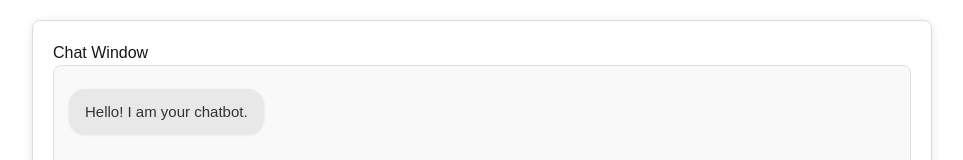
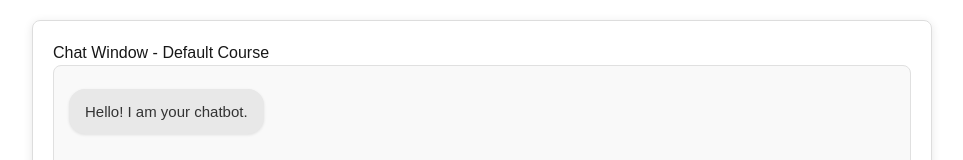
Before and after one commit to EduChatbot/moodle-chatbot-frontend, a Next.js app: page /chat in a window 1280 px wide. Shown: the top 160 px of the page, without its empty margins (158-1121 px from the left). Built offline with nearby package versions, Linux system fonts and the light colour scheme.

Commit message:
feat: add redircetion from course page to chat page

```diff
--- a/src/components/ChatWindow.js
+++ b/src/components/ChatWindow.js
@@ -4,7 +4,7 @@ import { useState } from "react";
 import Message from "@/components/Message";
 import MessageInput from "@/components/MessageInput";
 
-export default function ChatWindow() {
+export default function ChatWindow({ course = { name: "Default Course" } }) {
   const [messages, setMessages] = useState([
     { text: "Hello! I am your chatbot.", fromUser: false }
   ]);
@@ -58,7 +58,7 @@ export default function ChatWindow() {
 
   return (
     <div style={{ maxWidth: "900px", width: "100%", margin: "20px auto", border: "1px solid #ddd", borderRadius: "8px", padding: "20px", boxShadow: "0 2px 10px rgba(0,0,0,0.1)" }}>
-      <h2>Chat Window</h2>
+      <h2>Chat Window - {course.name || course.title || "Unnamed Course"}</h2>
       <div style={{ height: "400px", marginBottom: "15px", backgroundColor: "#f9f9f9", padding: "15px", borderRadius: "8px", overflowY: "auto", border: "1px solid #e0e0e0" }}>
         {messages.map((msg, i) => (
           <Message key={i} text={msg.text} fromUser={msg.fromUser} />
--- a/src/components/CoursesList.js
+++ b/src/components/CoursesList.js
@@ -1,11 +1,13 @@
 "use client";
 
 import { useState, useEffect } from "react";
+import ChatWindow from "@/components/ChatWindow";
 
 function CoursesList() {
   const [courses, setCourses] = useState([]);
   const [loading, setLoading] = useState(true);
   const [error, setError] = useState(null);
+  const [selectedCourse, setSelectedCourse] = useState(null);
 
   useEffect(() => {
     fetch("http://localhost:8000/courses")
@@ -34,7 +36,7 @@ function CoursesList() {
         {courses.map((course, index) => (
           <li
             key={course.id || index}
-            onClick={() => console.log("Selected course:", course)}
+            onClick={() => setSelectedCourse(course)}
             className="
               p-4 rounded-2xl shadow
               bg-white border border-gray-200
@@ -49,6 +51,7 @@ function CoursesList() {
           </li>
         ))}
       </ul>
+        {selectedCourse && <ChatWindow course={selectedCourse} />}
     </div>
   );
 }
```
